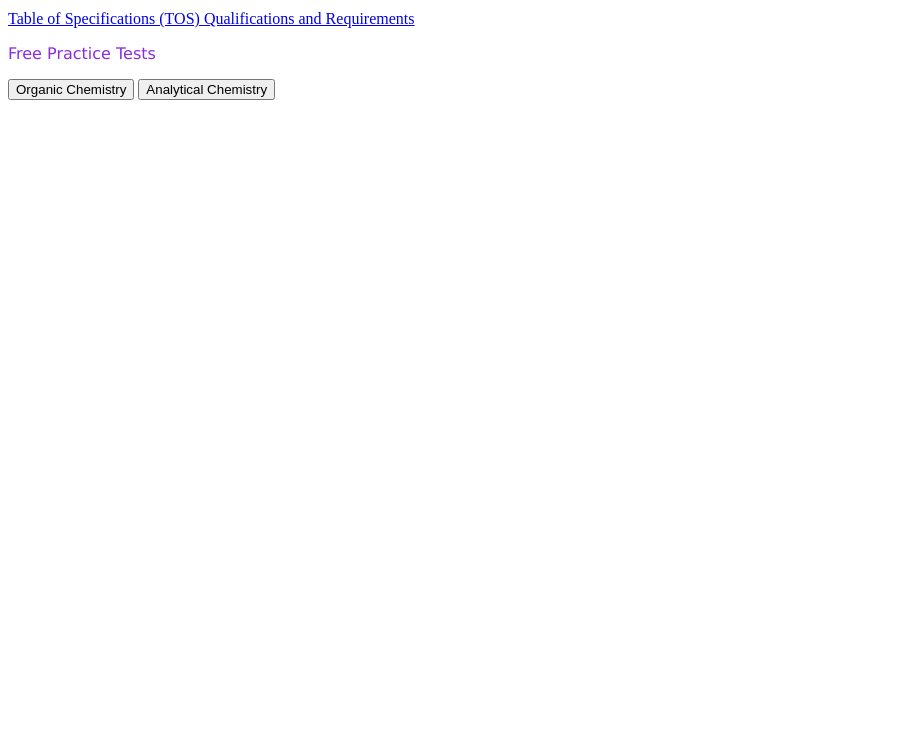
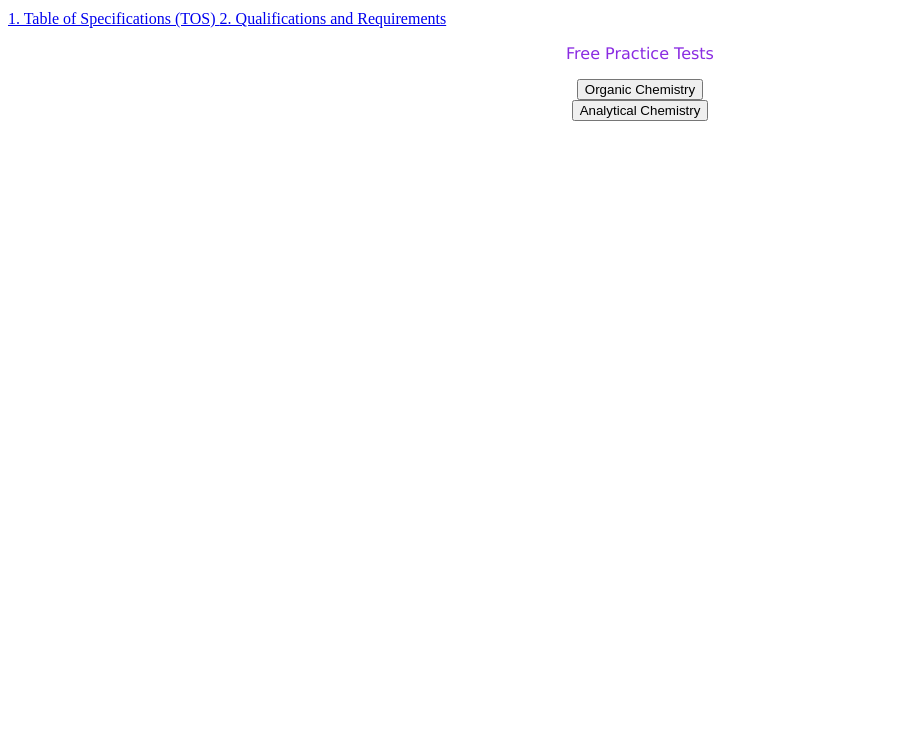
Before and after one commit to chokwit/tem.github.io, a plain HTML site: page index.html in a window 1280 px wide. Shown: the part 52-800 px from the top of the page, without its empty margins (0-920 px from the left). Drawn offline with Linux system fonts and the light colour scheme.

Commit message:
Add files via upload

```diff
--- a/index.html
+++ b/index.html
@@ -13,12 +13,17 @@
     color:blueviolet;
   }
 
-  .OrgChem {
+  .OrgChem-button {
+    cursor: pointer;
+    text-align: center;
+  }
+
+  .AnaChem-button {
     cursor: pointer;
   }
 
-  .AnaChem {
-    cursor: pointer;
+  .Prac {
+ text-align:center;
   }
   </style>
 
@@ -27,21 +32,23 @@
   </p>
 
   <a href="https://www.facebook.com/permalink.php?story_fbid=pfbid02NRr3XVoiWY4DBszWoy7WdFn3Nqf152najwmB2jyfbZZNftnDVEzyv2q12a4L5mR5l&id=100095594888759"
-   target="_blank" >Table of Specifications (TOS)
+   target="_blank" >1. Table of Specifications (TOS)
   </a>
 
   <a href="https://www.prc.gov.ph/requirements/chemical-technician"
-   target="_blank" >Qualifications and Requirements
+   target="_blank" >2. Qualifications and Requirements
   </a>
 
   <p class="Prac">
    Free Practice Tests
   </p>
 
-  <button class="OrgChem">
-    Organic Chemistry
-  </button>
+  <div class="OrgChem-button">
+    <div class="vertical-center">
+      <button>Organic Chemistry</button>
+    </div>
 
-  <button class="AnaChem">
-    Analytical Chemistry
-  </button>
+  <div class="AnaChem-button">
+    <div class="vertical-center">
+      <button>Analytical Chemistry</button>
+    </div>
```
